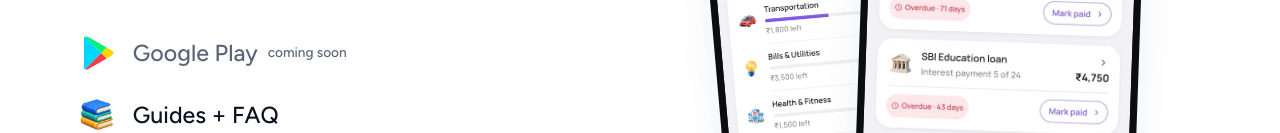
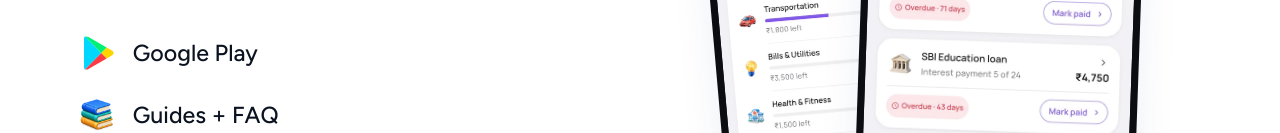
Before and after one commit to aash591/SimpleMoneyDocs, a plain HTML site: page index.html in a window 1280 px wide. Shown: the part 462-595 px from the top of the page. Drawn offline with Linux system fonts and the light colour scheme.

Commit message:
Link the home page to the live Google Play listing
Co-Authored-By: Claude Sonnet 5.5 <noreply@anthropic.com>

```diff
--- a/index.html
+++ b/index.html
@@ -33,10 +33,10 @@
         <span class="typed" id="typed" data-lines='["in a few seconds.","from your bank SMS.","without an account.","without the internet.","down to the last EMI.","in every currency.","and keep it yours."]'>in a few seconds.</span><span class="caret" aria-hidden="true"></span>
       </h1>
       <ul class="links">
-        <li><span class="soon">
+        <li><a href="https://play.google.com/store/apps/details?id=com.aash591.SimpleMoney" rel="noopener">
           <svg viewBox="0 0 40 40" aria-hidden="true"><path fill="#00d7fe" d="M7 5.6v28.8c0 .9.5 1.6 1.100 2L24.300 20 8.100 3.600C7.500 4 7 4.700 7 5.600z"/><path fill="#00f076" d="M29.700 14.600 11.400 4.100c-1.200-.7-2.400-.8-3.300-.5L24.300 20z"/><path fill="#ff3a44" d="M8.100 36.400c.9.300 2.100.2 3.300-.5l18.300-10.500L24.300 20z"/><path fill="#ffd500" d="m29.700 25.400 5.500-3.200c1.900-1.100 1.900-3.300 0-4.400l-5.500-3.200-5.400 5.400z"/></svg>
-          Google Play <small>coming soon</small>
-        </span></li>
+          Google Play
+        </a></li>
         <li><a href="/guides"><img src="/assets/img/link-guides.webp" alt="" width="40" height="40">Guides + FAQ</a></li>
         <li><a href="/privacy"><img src="/assets/img/link-privacy.webp" alt="" width="40" height="40">Privacy policy</a></li>
       </ul>
```
